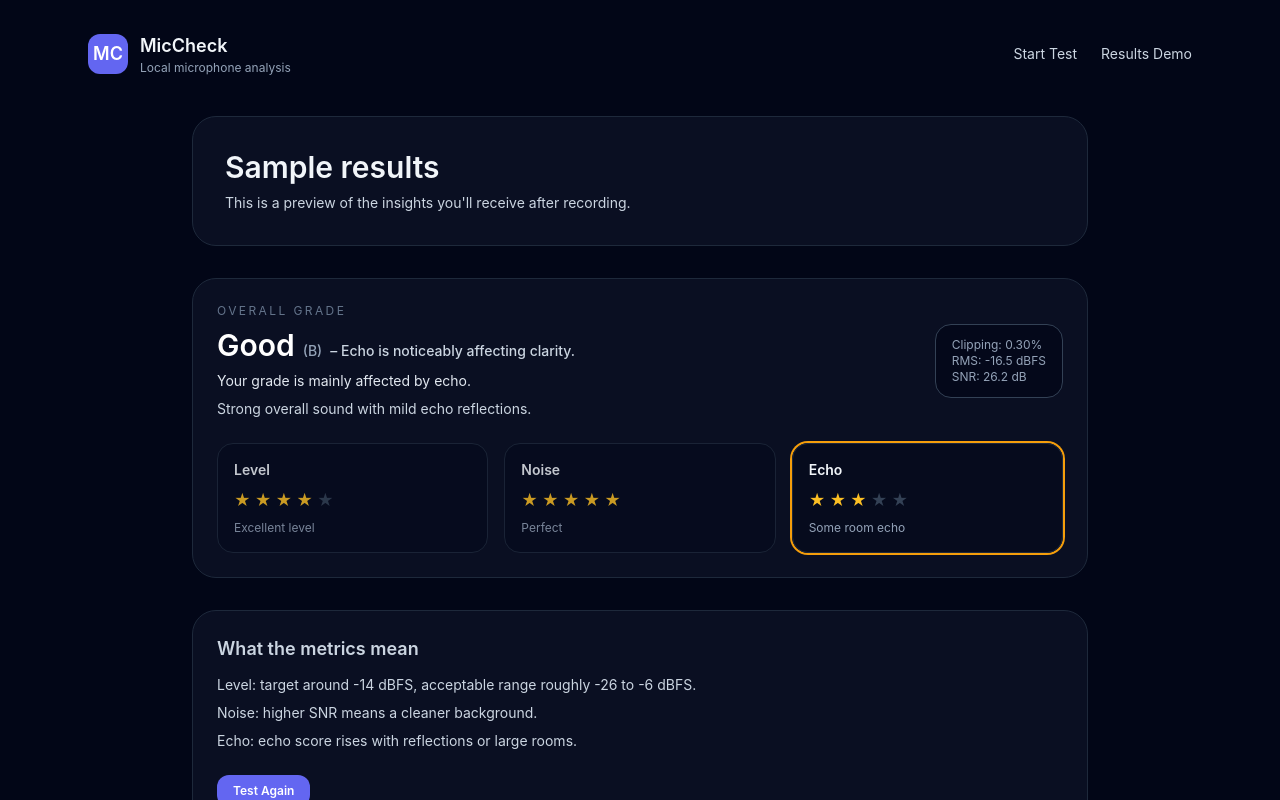
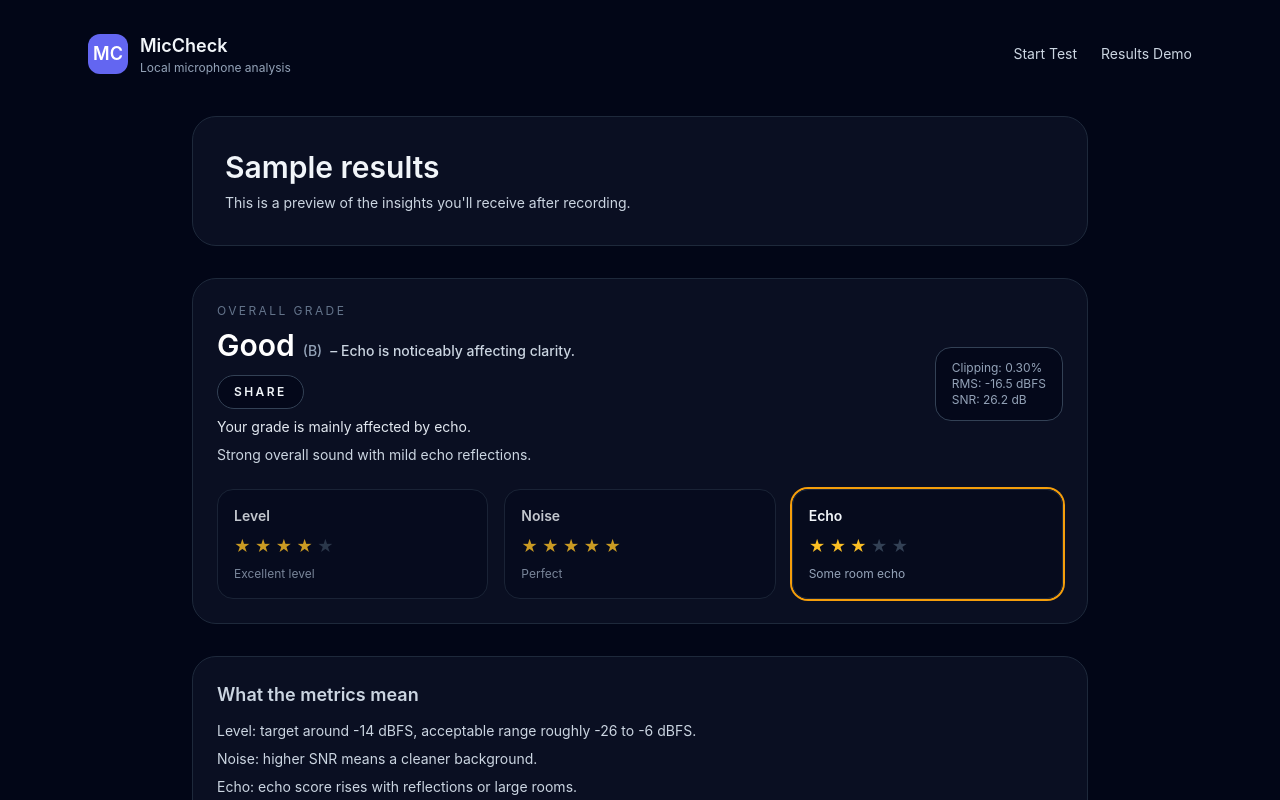
Before and after one commit to abulhawa/miccheck, a Next.js app in the folder apps/web/: page /results in a window 1280 px wide. Shown: the top 800 px of the page. Built offline with nearby package versions, Linux system fonts and the light colour scheme.

Commit message:
Add share button to results score card

```diff
--- a/apps/web/components/ScoreCard.tsx
+++ b/apps/web/components/ScoreCard.tsx
@@ -1,4 +1,5 @@
 import type { AnalysisResult } from "../types";
+import ShareButton from "./ShareButton";
 
 interface ScoreCardProps {
   result: AnalysisResult;
@@ -94,6 +95,9 @@
             <span className="text-sm font-medium text-slate-400">({result.grade})</span>
             <span className="text-sm font-medium text-slate-300">– {result.explanation}</span>
           </p>
+          <div className="mt-3">
+            <ShareButton grade={result.grade} />
+          </div>
           <p className="mt-2 text-sm text-slate-200">
             Your grade is mainly affected by {impactLabel}.
           </p>
--- /dev/null
+++ b/apps/web/components/ShareButton.tsx
@@ -0,0 +1,60 @@
+"use client";
+
+import { useEffect, useRef, useState } from "react";
+
+interface ShareButtonProps {
+  grade: string;
+}
+
+export default function ShareButton({ grade }: ShareButtonProps) {
+  const [status, setStatus] = useState<"idle" | "copied" | "error">("idle");
+  const timeoutRef = useRef<ReturnType<typeof setTimeout> | null>(null);
+  const shareText = `My microphone scored ${grade} on MicCheck! Test yours: https://miccheck.com`;
+
+  useEffect(
+    () => () => {
+      if (timeoutRef.current) {
+        clearTimeout(timeoutRef.current);
+      }
+    },
+    []
+  );
+
+  const handleShare = async () => {
+    try {
+      if (!navigator?.clipboard?.writeText) {
+        throw new Error("Clipboard unavailable");
+      }
+      await navigator.clipboard.writeText(shareText);
+      setStatus("copied");
+      if (timeoutRef.current) {
+        clearTimeout(timeoutRef.current);
+      }
+      timeoutRef.current = setTimeout(() => setStatus("idle"), 2000);
+    } catch (error) {
+      setStatus("error");
+      if (timeoutRef.current) {
+        clearTimeout(timeoutRef.current);
+      }
+      timeoutRef.current = setTimeout(() => setStatus("idle"), 2000);
+    }
+  };
+
+  return (
+    <div className="flex flex-wrap items-center gap-2">
+      <button
+        type="button"
+        onClick={handleShare}
+        className="rounded-full border border-slate-700 bg-slate-950/70 px-4 py-2 text-xs font-semibold uppercase tracking-[0.2em] text-slate-100 transition hover:border-amber-400 hover:text-amber-200"
+      >
+        Share
+      </button>
+      {status === "copied" ? (
+        <span className="text-xs font-medium text-emerald-300">Copied</span>
+      ) : null}
+      {status === "error" ? (
+        <span className="text-xs font-medium text-red-300">Copy failed</span>
+      ) : null}
+    </div>
+  );
+}
```
